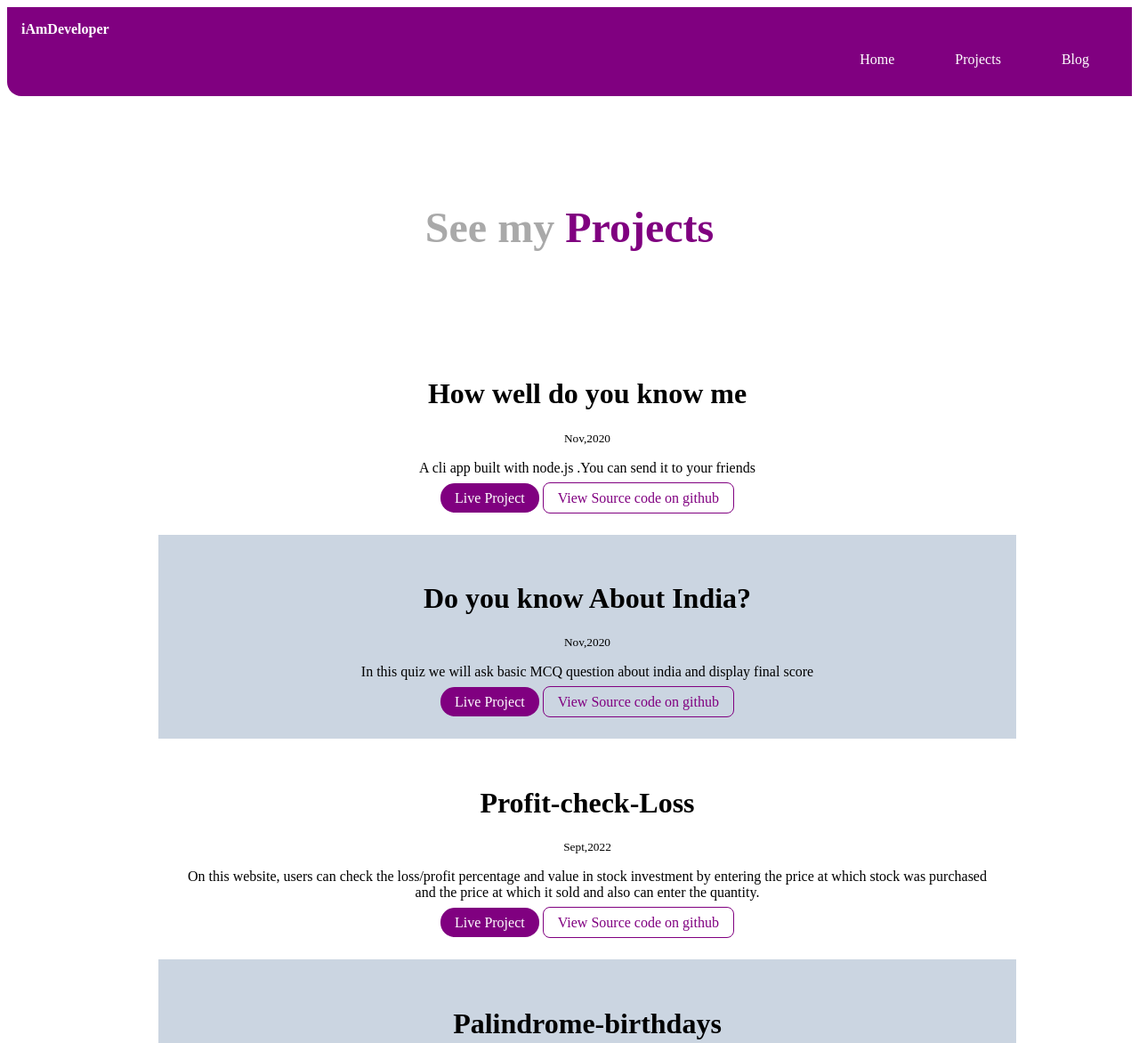
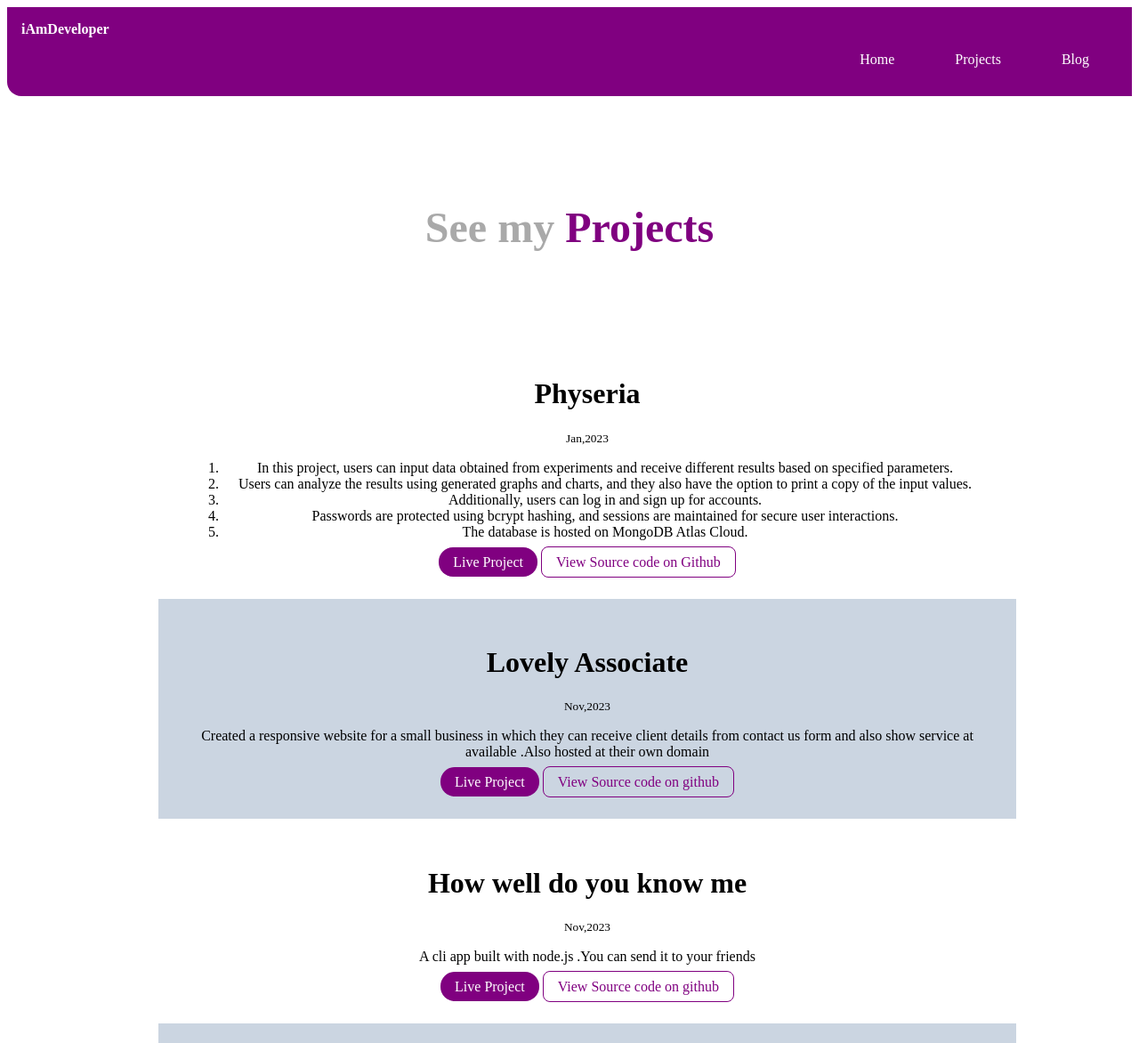
Before and after one commit to ManpreetSingh18/mark4-5-portfolia, a plain HTML site: page projects.html in a window 1280 px wide. Shown: the top 1172 px of the page at 89% size. Drawn offline with Linux system fonts and the light colour scheme.

Commit message:
updated projects

```diff
--- a/projects.html
+++ b/projects.html
@@ -11,7 +11,7 @@
 
 <body>
     <nav class="navigation container">
-        <div class="nav-brand">iAmDeveloper</div>
+        <div class="nav-brand" href="/">iAmDeveloper</div>
         <ul class="list-non-bullet nav-pills">
             <li class="list-item-inline link">
                 <a class="link" href="/">Home</a>
@@ -33,8 +33,41 @@
     <ul class="non-bullet">
         <li>
             <div class="container   container-center ">
+                <h1>Physeria</h1>
+                <small>Jan,2023</small>
+                <p>
+                    <ol>
+                        <li>In this project, users can input data obtained from experiments and receive different results based on specified parameters.</li>
+                        <li>Users can analyze the results using generated graphs and charts, and they also have the option to print a copy of the input values.</li>
+                        <li>Additionally, users can log in and sign up for accounts.</li>
+                        <li>Passwords are protected using bcrypt hashing, and sessions are maintained for secure user interactions.</li>
+                        <li>The database is hosted on MongoDB Atlas Cloud.</li>
+                    </ol>
+                </p>
+
+
+                <a class="link primary-link" href="https://physeria-full.onrender.com/">Live Project</a>
+                <a class="link secondary-link" href="https://github.com/ManpreetSingh18/physeria_full">View Source code on Github</a>
+            </div>
+
+        </li>
+
+        <li>
+
+            <div class="container container-center  ow" >
+                <h1>Lovely Associate</h1>
+                <small>Nov,2023</small>
+                <p>Created a  responsive website for a small business in which they can receive client details from contact us form and also show service at available .Also hosted at their own domain</p>
+                <a class="link primary-link" href="https://lovelyassociates.in/">Live Project</a>
+                <a class="link secondary-link" href="https://app.netlify.com/sites/lovelyassociates/overview">View Source code on github</a>
+            </div>
+
+        </li>
+
+        <li>
+            <div class="container   container-center ">
                 <h1>How well do you know me</h1>
-                <small>Nov,2020</small>
+                <small>Nov,2023</small>
                 <p>A cli app built with node.js .You can send it to your friends</p>
                 <a class="link primary-link" href="https://replit.com/@manpreetSi/MarkOne?embed=1&output=1">Live Project</a>
                 <a class="link secondary-link" href="https://replit.com/@manpreetSi/MarkOne#index.js">View Source code on github</a>
@@ -46,7 +79,7 @@
 
             <div class="container container-center  ow" >
                 <h1> Do you know About India?</h1>
-                <small>Nov,2020</small>
+                <small>Nov,2023</small>
                 <p>In this quiz we will ask basic MCQ question about india and display final score</p>
                 <a class="link primary-link" href="https://replit.com/@manpreetSi/MarkTwo?embed=1&output=1">Live Project</a>
                 <a class="link secondary-link" href="https://replit.com/@manpreetSi/MarkTwo#index.js">View Source code on github</a>
```
